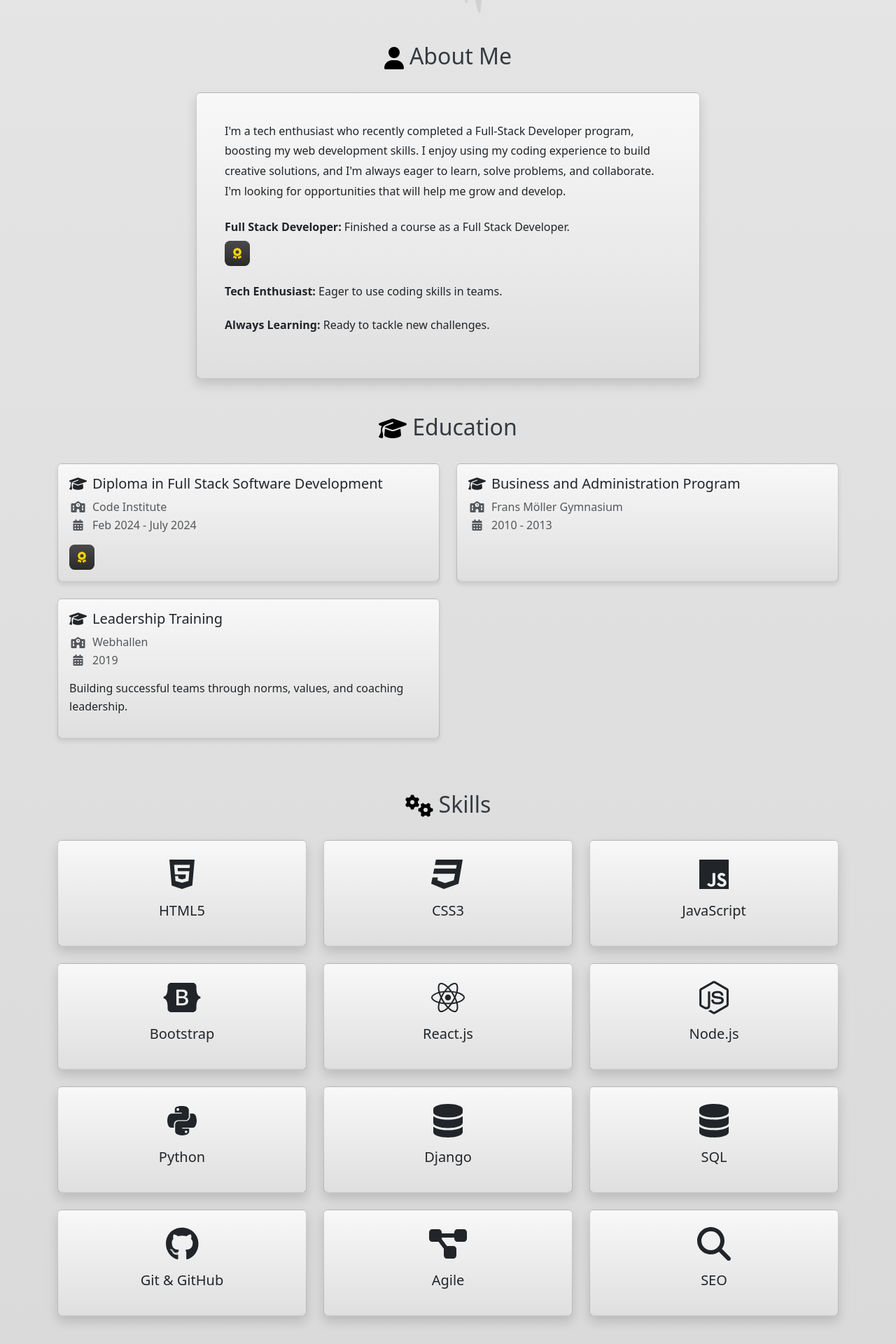
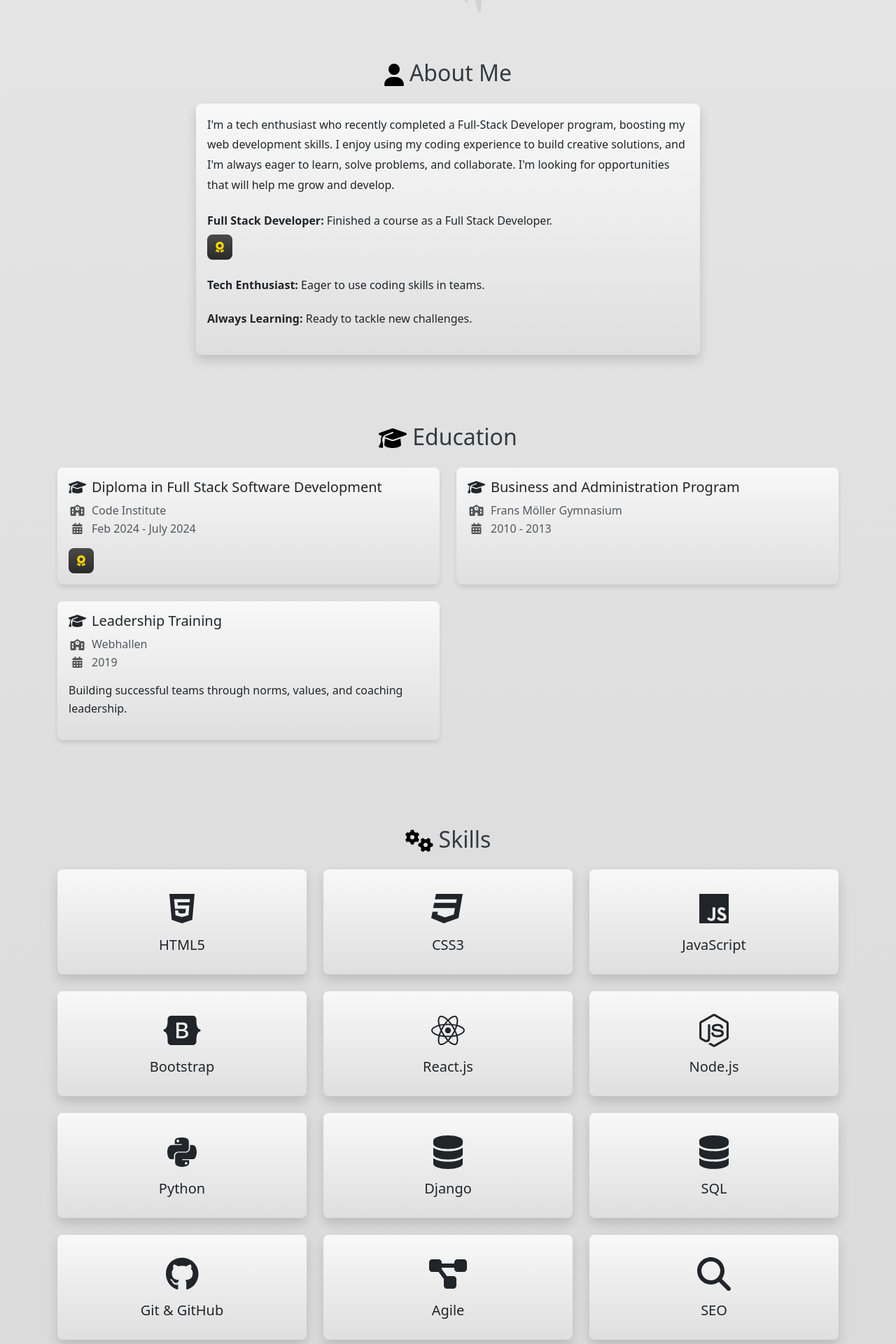
Before and after one commit to j0hanz/j0hanz-portfolio, a React (Create React App) app: page / in a window 1280 px wide. Shown: the part 718-2638 px from the top of the page at 70% size. Built offline with nearby package versions, Linux system fonts and the light colour scheme.

Commit message:
Refactor button styles and improved layout

```diff
--- a/src/App.module.css
+++ b/src/App.module.css
@@ -84,6 +84,8 @@ code {
     #e0e0e0 96%,
     #dedede 100%
   );
+  border: none !important;
+  border-radius: 7.5px !important;
 }
 
 .cardBgImage,
@@ -137,7 +139,7 @@ code {
 }
 
 .customButtonLight:active {
-  transform: scale(0.98);
+  transform: scale(0.99);
 }
 
 .buttonIcon {
--- a/src/components/AboutMe.js
+++ b/src/components/AboutMe.js
@@ -28,7 +28,7 @@ const AboutMe = () => {
   const [showModal, setShowModal] = useState(false);
 
   return (
-    <section id="about-me" className="py-4">
+    <section id="about-me" className="py-5">
       <Container>
         <div className="d-flex justify-content-center align-items-center">
           <FontAwesomeIcon
@@ -38,10 +38,10 @@ const AboutMe = () => {
           />
           <h2 className={appStyles.sectionTitle}>About Me</h2>
         </div>
-        <Row className="justify-content-center mt-4 mx-auto">
+        <Row className="justify-content-center mt-3 mx-auto">
           <Col md={8}>
             <Card
-              className={`p-4 shadow ${styles.aboutMeCard} ${appStyles.cardBgColor}`}
+              className={`shadow ${styles.aboutMeCard} ${appStyles.cardBgColor}`}
             >
               <Card.Body>
                 <Card.Text className={styles.cardText}>
--- a/src/components/ContactForm.js
+++ b/src/components/ContactForm.js
@@ -73,7 +73,7 @@ const ContactForm = () => {
   };
 
   return (
-    <section id="contact" className="contact-section py-4">
+    <section id="contact" className="contact-section py-5">
       <Container className="px-0">
         <div className="d-flex justify-content-center align-items-center">
           <div>
@@ -85,7 +85,7 @@ const ContactForm = () => {
           </div>
           <h2 className={appStyles.sectionTitle}>Contact</h2>
         </div>
-        <Row className="justify-content-center mx-auto mt-4">
+        <Row className="justify-content-center mx-auto mt-3">
           <Col md={8}>
             <Form noValidate onSubmit={handleSubmit}>
               <Form.Group controlId="formName">
--- a/src/components/Education.js
+++ b/src/components/Education.js
@@ -91,7 +91,7 @@ const Education = () => {
   );
 
   return (
-    <section id="education" className="py-4">
+    <section id="education" className="py-5">
       <Container className="px-0">
         <div className="d-flex justify-content-center align-items-center">
           <div>
@@ -103,7 +103,7 @@ const Education = () => {
           </div>
           <h2 className={appStyles.sectionTitle}>Education</h2>
         </div>
-        <Row className="mt-4 mx-auto">{education.map(renderEducationItem)}</Row>
+        <Row className="mt-3 mx-auto">{education.map(renderEducationItem)}</Row>
         {/* Renders the credential modal if showModal is true */}
         <Credential show={showModal} handleClose={toggleModal} />
       </Container>
--- a/src/components/Portfolio.js
+++ b/src/components/Portfolio.js
@@ -178,7 +178,7 @@ const Portfolio = () => {
     </Col>
   );
   return (
-    <section id="portfolio" className="py-4">
+    <section id="portfolio" className="py-5">
       <Container className="px-0">
         <div className="d-flex justify-content-center align-items-center">
           <div>
@@ -190,7 +190,7 @@ const Portfolio = () => {
           </div>
           <h2 className={appStyles.sectionTitle}>Projects</h2>
         </div>
-        <Row className="mt-4 mx-auto">{projects.map(renderProject)}</Row>
+        <Row className="mt-3 mx-auto">{projects.map(renderProject)}</Row>
       </Container>
     </section>
   );
--- a/src/components/Skills.js
+++ b/src/components/Skills.js
@@ -39,11 +39,9 @@ const Skills = () => {
   /* Renders each skill as a card with an icon and label */
   const renderSkill = (skill, index) => (
     <Col md={4} sm={6} xs={6} key={index} className="text-center mb-4">
-      <Card
-        className={`shadow py-2 ${styles.skillCard} ${appStyles.cardBgColor}`}
-      >
+      <Card className={`shadow ${styles.skillCard} ${appStyles.cardBgColor}`}>
         <Card.Body>
-          <FontAwesomeIcon icon={skill.icon} size="3x" className="mb-3" />
+          <FontAwesomeIcon icon={skill.icon} size="3x" className="my-3" />
           <Card.Title className={styles.skillLabel}>{skill.label}</Card.Title>
         </Card.Body>
       </Card>
@@ -51,7 +49,7 @@ const Skills = () => {
   );
 
   return (
-    <section id="skills" className="py-4">
+    <section id="skills" className="py-5">
       <Container className="px-0">
         <div className="d-flex justify-content-center align-items-center">
           <div>
@@ -63,7 +61,7 @@ const Skills = () => {
           </div>
           <h2 className={appStyles.sectionTitle}>Skills</h2>
         </div>
-        <Row className="mt-4 mx-auto">{skills.map(renderSkill)}</Row>
+        <Row className="mt-3 mx-auto">{skills.map(renderSkill)}</Row>
       </Container>
     </section>
   );
--- a/src/components/WorkExperience.js
+++ b/src/components/WorkExperience.js
@@ -77,7 +77,7 @@ const WorkExperience = () => {
   );
 
   return (
-    <section id="work-experience" className="py-4">
+    <section id="work-experience" className="py-5">
       <Container className="px-0">
         <div className="d-flex justify-content-center align-items-center">
           <div>
@@ -89,7 +89,7 @@ const WorkExperience = () => {
           </div>
           <h2 className={appStyles.sectionTitle}>Work Experience</h2>
         </div>
-        <Row className="mt-4 mx-auto">{experiences.map(renderExperience)}</Row>
+        <Row className="mt-3 mx-auto">{experiences.map(renderExperience)}</Row>
       </Container>
     </section>
   );
--- a/src/components/styles/AboutMe.module.css
+++ b/src/components/styles/AboutMe.module.css
@@ -3,7 +3,10 @@
   transition:
     transform 0.3s ease,
     box-shadow 0.3s ease;
-  border-radius: 10px;
+}
+
+.aboutMeCard .card-body {
+  padding: 1.2rem;
 }
 
 .aboutMeCard:hover {
@@ -27,11 +30,11 @@
 }
 
 .btnCredential:hover {
-  filter: brightness(0.7);
+  filter: brightness(0.8);
 }
 
 .btnCredential:active {
-  transform: scale(0.98);
+  transform: scale(0.99);
 }
 
 .certificateIcon {
--- a/src/components/styles/Education.module.css
+++ b/src/components/styles/Education.module.css
@@ -4,11 +4,10 @@
     transform 0.3s ease,
     box-shadow 0.3s ease;
   box-shadow: 0 4px 6px rgba(0, 0, 0, 0.1);
-  border-radius: 10px;
 }
 
 .educationCard .card-body {
-  padding: 1.5rem;
+  padding: 1.2rem;
 }
 
 .educationCard .card-title {
@@ -49,11 +48,11 @@
 }
 
 .btnCredential:hover {
-  filter: brightness(0.7);
+  filter: brightness(0.8);
 }
 
 .btnCredential:active {
-  transform: scale(0.98);
+  transform: scale(0.99);
 }
 
 .certificateIcon {
--- a/src/components/styles/Portfolio.module.css
+++ b/src/components/styles/Portfolio.module.css
@@ -4,11 +4,10 @@
     transform 0.3s ease,
     box-shadow 0.3s ease;
   box-shadow: 0 4px 6px rgba(0, 0, 0, 0.1);
-  border-radius: 10px;
 }
 
 .projectCard .card-body {
-  padding: 1.5rem;
+  padding: 1.2rem;
 }
 
 .projectCard .card-title {
@@ -75,11 +74,11 @@
 }
 
 .customButton:hover {
-  opacity: 0.9;
+  filter: brightness(0.8);
 }
 
 .customButton:active {
-  transform: scale(0.98);
+  transform: scale(0.99);
 }
 
 .buttonIcon {
--- a/src/components/styles/Skills.module.css
+++ b/src/components/styles/Skills.module.css
@@ -4,7 +4,10 @@
     transform 0.3s ease,
     box-shadow 0.3s ease;
   box-shadow: 0 4px 6px rgba(0, 0, 0, 0.1);
-  border-radius: 10px;
+}
+
+.skillCard .card-body {
+  padding: 1.2rem;
 }
 
 .skillCard:hover {
@@ -13,7 +16,7 @@
 }
 
 .skillLabel {
-  font-size: 1rem;
+  font-size: 2rem;
   height: 30px;
   max-height: 100%;
 }
--- a/src/components/styles/WorkExperience.module.css
+++ b/src/components/styles/WorkExperience.module.css
@@ -4,7 +4,9 @@
     transform 0.3s ease,
     box-shadow 0.3s ease;
   box-shadow: 0 4px 6px rgba(0, 0, 0, 0.1);
-  border-radius: 10px;
+}
+.experienceCard .card-body {
+  padding: 1.2rem;
 }
 
 .experienceCard:hover {
```
